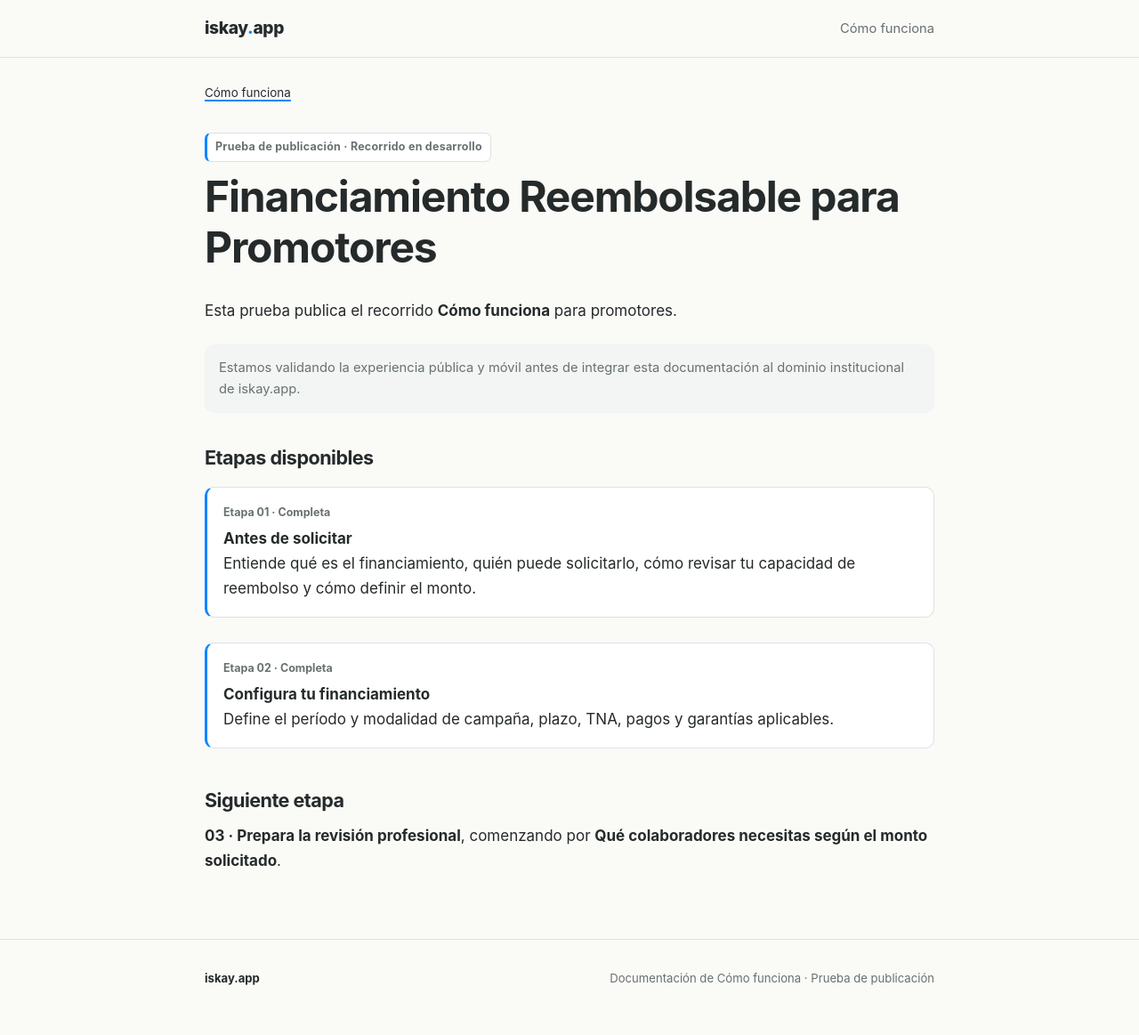
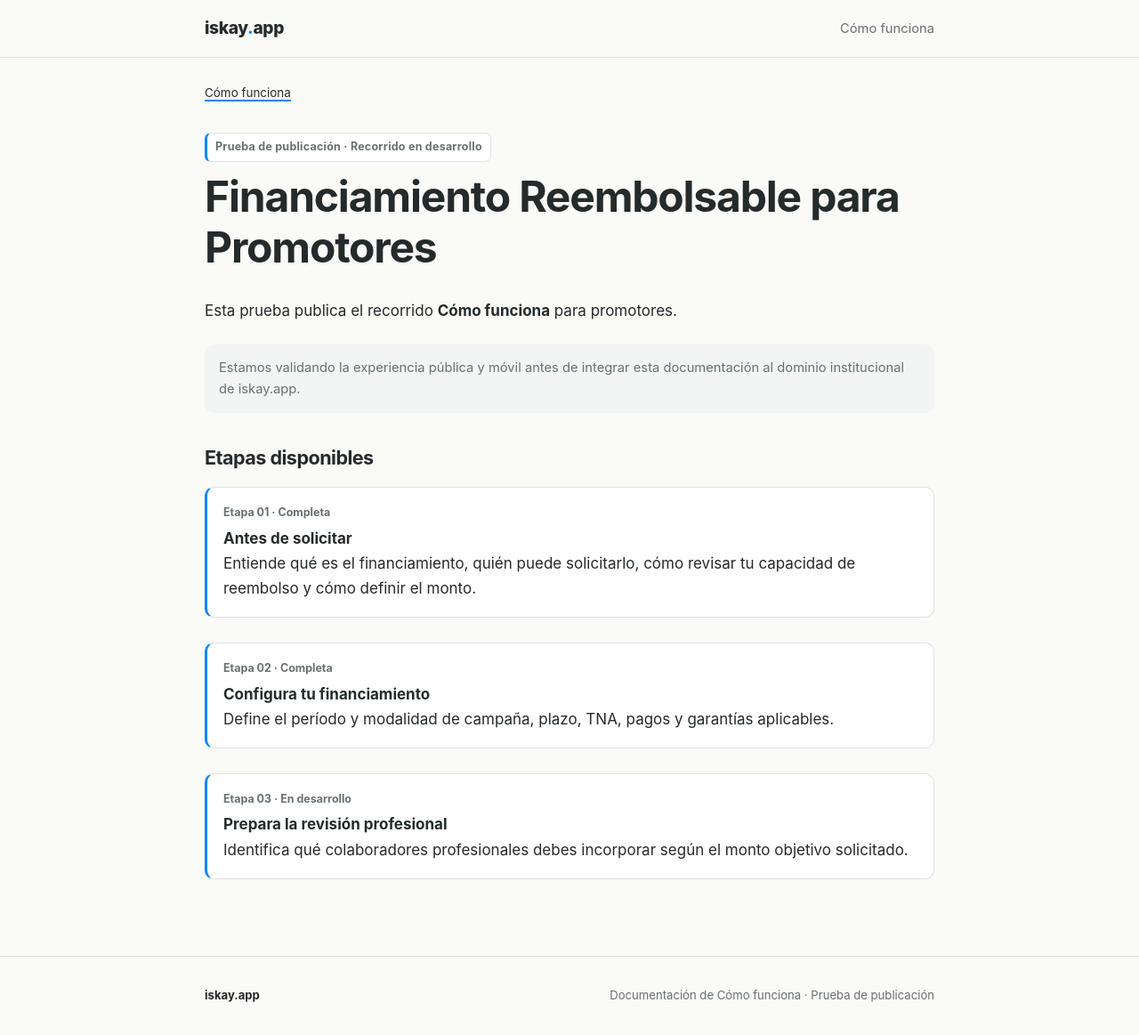
Before and after one commit to iskayApp/como-funciona, a Jekyll site: the page built from index.md, in a window 1280 px wide and 1163 px high. Shown: the whole window at 89% size. Built offline with Jekyll 4.4.1, drawn with Linux system fonts in a browser that asks for light colours.

Commit message:
docs: mostrar etapa 03 en portada

```diff
--- a/index.md
+++ b/index.md
@@ -31,8 +31,11 @@ Estamos validando la experiencia pública y móvil antes de integrar esta docume
       Define el período y modalidad de campaña, plazo, TNA, pagos y garantías aplicables.
     </a>
   </li>
+  <li>
+    <a href="{{ '/financiamiento-reembolsable/promotores/prepara-la-revision-profesional/' | relative_url }}">
+      <span class="topic-number">Etapa 03 · En desarrollo</span>
+      <strong>Prepara la revisión profesional</strong><br>
+      Identifica qué colaboradores profesionales debes incorporar según el monto objetivo solicitado.
+    </a>
+  </li>
 </ul>
-
-## Siguiente etapa
-
-**03 · Prepara la revisión profesional**, comenzando por **Qué colaboradores necesitas según el monto solicitado**.
```
